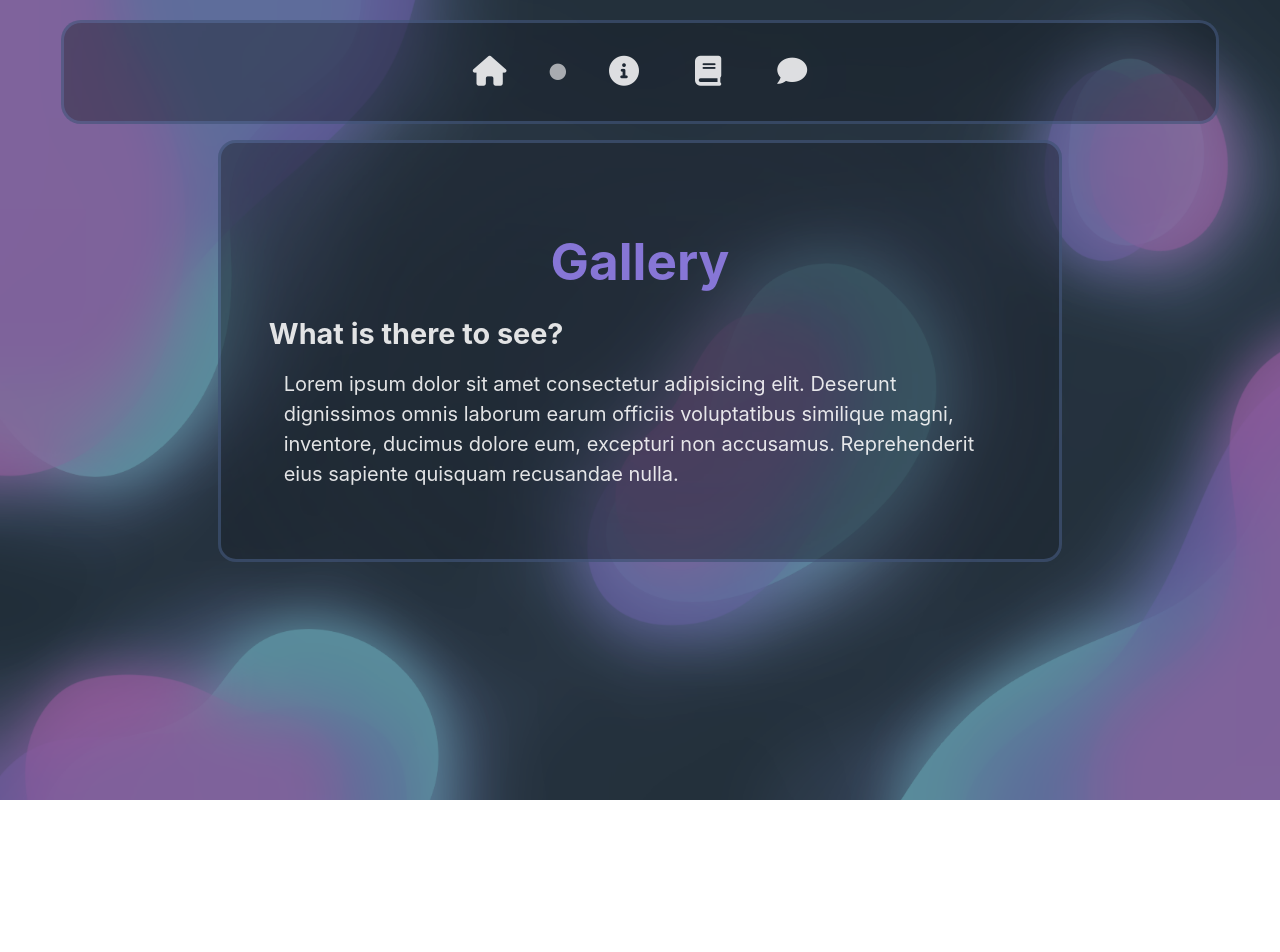
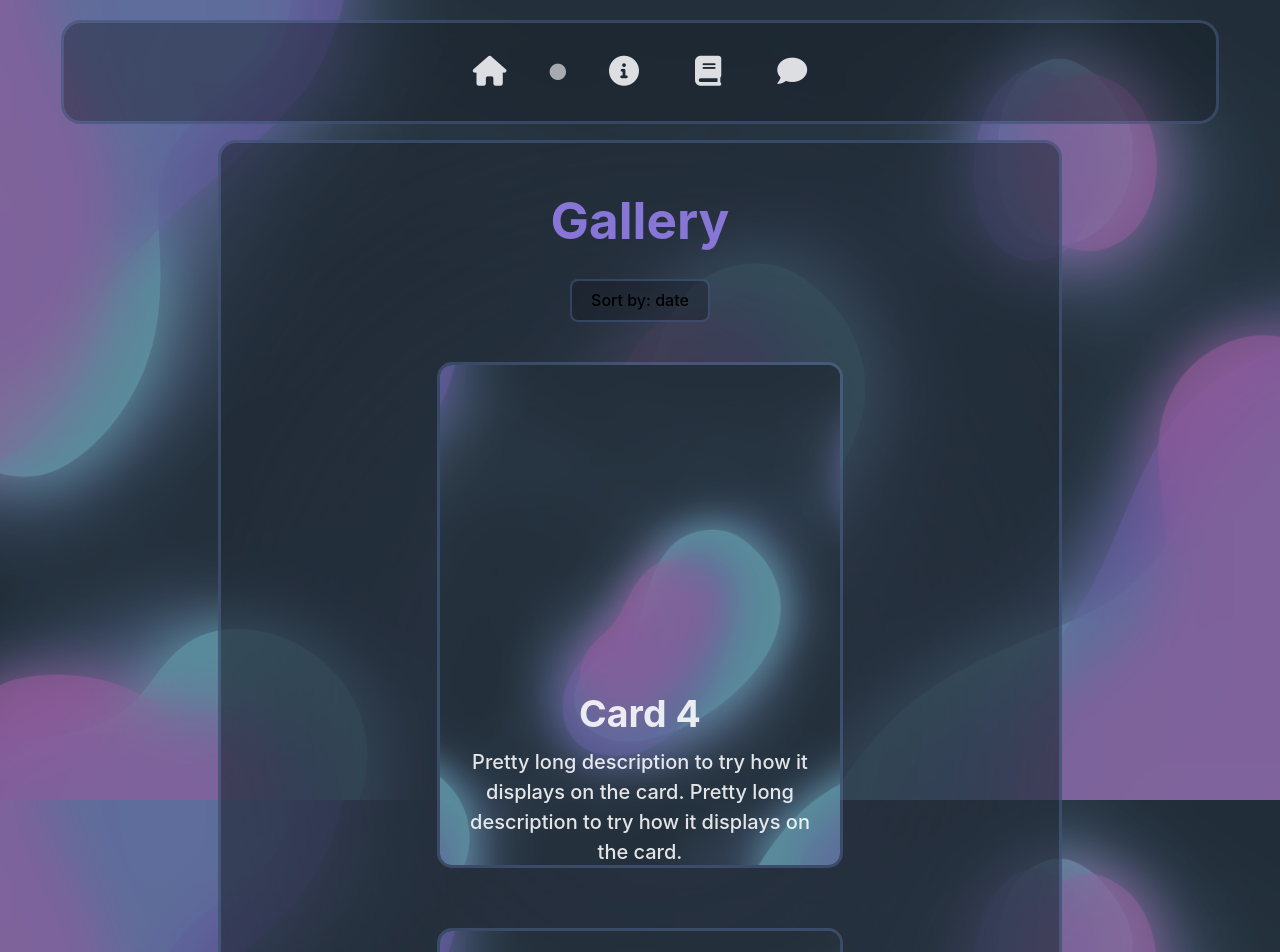
Before and after one commit to strawberries62534/portfolio, a Vue app: page /gallery in a window 1280 px wide. Shown: the top 952 px of the page. Before the commit the page ends 800 px from the top, so only its background shows below. Built offline with nearby package versions, Linux system fonts and the light colour scheme.

Commit message:
added gallery page with cards and json file for their content

```diff
--- a/src/App.vue
+++ b/src/App.vue
@@ -35,6 +35,7 @@ import Navbar from './components/Navbar.vue'
   max-width: 58%;
   padding: 3rem;
   padding-bottom: 10px;
+  padding-top: 15px;
   margin-bottom: 50px;
   background-color: #151d2468;
   backdrop-filter: blur(300px);
--- /dev/null
+++ b/src/assets/cards.json
@@ -0,0 +1,36 @@
+{
+  "cards": [
+    {
+      "id": 1,
+      "name": "Card 1",
+      "description": "Lorem ipsum dolor sit amet consectetur adipisicing elit. Ad, veniam.",
+      "date": "Jul 10, 2022",
+      "preview": "/src/assets/bubbles.png",
+      "file": "https://cdn.discordapp.com/attachments/851501348775657543/1130236878109560912/Clara_Cleo.png"
+    },
+    {
+      "id": 2,
+      "name": "Card 2",
+      "description": "This could be an artwork or a project.",
+      "date": "Oct 2, 2022",
+      "preview": "/src/assets/bubbles.png",
+      "file": "https://cdn.discordapp.com/attachments/851501348775657543/1130250075990409286/Pigeons.png"
+    },
+    {
+      "id": 3,
+      "name": "Card 3",
+      "description": "Here's how to do quotes: \"hey!\".",
+      "date": "Dec 10, 2022",
+      "preview": "/src/assets/bubbles.png",
+      "file": "https://cdn.discordapp.com/attachments/851501348775657543/1130236875714592869/Monster.png"
+    },
+    {
+      "id": 4,
+      "name": "Card 4",
+      "description": "Pretty long description to try how it displays on the card. Pretty long description to try how it displays on the card.",
+      "date": "Dec 10, 2022",
+      "preview": "/src/assets/bubbles.png",
+      "file": "https://cdn.discordapp.com/attachments/851501348775657543/1130235288329920572/Cool_Girl.png"
+    }
+  ]
+}
--- a/src/base.css
+++ b/src/base.css
@@ -10,6 +10,8 @@
   text-rendering: optimizeLegibility;
   -webkit-font-smoothing: antialiased;
   -moz-osx-font-smoothing: grayscale;
+
+  scrollbar-color: #6785bf99 #6785bf55;
 }
 
 body {
@@ -44,17 +46,18 @@ span {
 
 button {
   border-radius: 8px;
-  border: 1px solid transparent;
   padding: 0.6em 1.2em;
   font-size: 1em;
   font-weight: 500;
   font-family: inherit;
-  background-color: #1a1a1a;
   cursor: pointer;
   transition: border-color 0.25s;
+  background-color: #151d2468;
+  backdrop-filter: blur(300px);
+  border: 2px solid #6785bf55;
 }
 button:hover {
-  border-color: #646cff;
+  border-color: #6785bfff;
 }
 button:focus,
 button:focus-visible {
--- /dev/null
+++ b/src/components/Card.vue
@@ -0,0 +1,143 @@
+<template>
+  <a class="card" :href="file" target="_blank">
+    <div class="card-bg" :style="'background-image: url(' + preview + ');'"></div>
+
+    <div class="card-content">
+      <div class="popup">
+        <h2>Click to see</h2>
+      </div>
+
+      <div class="true-content">
+        <h2>{{ name }}</h2>
+        <p>{{ description }}</p>
+      </div>
+    </div>
+  </a>
+</template>
+
+<script>
+export default {
+  props: [
+    'name',
+    'description',
+    'date',
+    'preview',
+    'file'
+  ]
+}
+</script>
+
+<style scoped>
+.card:hover {
+  transform: scale(1.01);
+  border-color: #6785bfff;
+}
+
+.card:hover .card-bg {
+  transform: scale(1.2);
+  filter: brightness(1) blur(5px);
+}
+
+.card:hover .true-content {
+  transition: .2s ease-out;
+  opacity: 0;
+}
+
+.card:hover .popup {
+  opacity: 1;
+  transform: scale(1.5);
+}
+
+.card {
+  position: relative;
+  width: 400px;
+  height: 500px;
+  border: 3px solid #6785bf55;
+  border-radius: 15px;
+  margin: 20px;
+  align-self: flex-start;
+  overflow: hidden;
+  font-size: 25px;
+  transition: .2s ease-out;
+}
+
+.card-bg {
+  transition: .2s ease-out;
+  position: absolute;
+  object-fit: cover;
+  top: 0;
+  left: 0;
+  right: 0;
+  bottom: 0;
+  background-size: cover;
+  background-position: center;
+  z-index: 0;
+}
+
+.card-content {
+  position: relative;
+  transition: .2s ease-out;
+  display: flex;
+  flex-direction: column;
+  justify-content: center;
+  color: rgba(255, 255, 255, 0.87);
+  align-items: center;
+  text-align: center;
+  height: 100%;
+  z-index: 1;
+}
+
+.card-content .true-content {
+  margin-top: 15%;
+}
+
+.popup {
+  margin-top: 55%;
+  transition: .2s ease-out;
+  opacity: 0;
+}
+
+img {
+  height: 150px;
+}
+
+.title {
+  margin-left: 30px;
+  margin-right: 30px;
+}
+
+h2 {
+  margin: 0;
+  margin-bottom: 15px;
+  font-size: 1.5em;
+  text-align: center;
+}
+
+a {
+  text-decoration: none;
+}
+
+p {
+  margin: 0;
+  margin: 0 20px;
+  text-align: center;
+}
+
+@media screen and (max-width: 730px) {
+  .card-bg {
+    transform: scale(1.2);
+    filter: brightness(.75) blur(0);
+  }
+
+  .card:hover .popup {
+    margin-top: 55%;
+    transition: .2s ease-out;
+    opacity: 0;
+  }
+
+  .card:hover .true-content {
+    transition: .2s ease-out;
+    opacity: 100%;
+  }
+}
+</style>
--- a/src/components/Navbar.vue
+++ b/src/components/Navbar.vue
@@ -1,16 +1,16 @@
 <template>
   <div id="navbar">
-    <router-link to="/" title="Accueil">
+    <router-link to="/" title="Home">
       <i class="fas fa-home"></i>
     </router-link>
     <p class="dot">⬤</p>
-    <router-link to="/about-me" title="about-me">
+    <router-link to="/about-me" title="About me">
       <i class="fas fa-circle-info"></i>
     </router-link>
-    <router-link to="/gallery" title="gallery">
+    <router-link to="/gallery" title="Gallery">
       <i class="fas fa-book"></i>
     </router-link>
-    <router-link to="/contact" title="contact">
+    <router-link to="/contact" title="Contact">
       <i class="fas fa-comment"></i>
     </router-link>
   </div>
--- a/src/pages/Gallery.vue
+++ b/src/pages/Gallery.vue
@@ -1,11 +1,59 @@
 <template>
-  <section id="Introduction">
-    <h1><span>Gallery</span></h1>
-    <h2>What is there to see?</h2>
-    <p>Lorem ipsum dolor sit amet consectetur adipisicing elit. Deserunt dignissimos omnis laborum earum officiis
-      voluptatibus similique magni, inventore, ducimus dolore eum, excepturi non accusamus. Reprehenderit eius sapiente
-      quisquam recusandae nulla.</p>
-  </section>
+  <h1 class="title"><span>Gallery</span></h1>
+
+  <button @click="sort">Sort by: {{ sortBy }}</button>
+
+  <div class="cards">
+
+    <Card v-for="card in sortedCards" :key="card.id" :name="card.name" :description="card.description"
+      :preview="card.preview" :file="card.file" />
+    <div class="footer"></div>
+
+  </div>
 </template>
 
-<style scoped></style>
+<script>
+import Card from '../components/Card.vue'
+import cards from '../assets/cards.json'
+
+export default {
+  components: {
+    Card
+  },
+  data() {
+    const sortedCards = cards.cards.sort((a, b) => b.id - a.id); // Sort cards in reverse order by ID,
+    return {
+      sortedCards: sortedCards,
+      sortBy: "date", // Initially sorting by "date"
+    };
+  },
+  methods: {
+    sort() {
+      if (this.sortBy === "date") {
+        this.sortedCards.sort((a, b) => {
+          // Sort by name in ascending order
+          return a.name.localeCompare(b.name);
+        });
+        this.sortBy = "name";
+      } else if (this.sortBy === "name") {
+        this.sortedCards.sort((a, b) => b.id - a.id); // Revert to the initial sorting by ID
+        this.sortBy = "date";
+      }
+    },
+  },
+};
+</script>
+
+<style scoped>
+h2 {}
+
+.cards {
+  display: flex;
+  flex-wrap: wrap;
+  justify-content: center;
+  gap: 20px;
+  padding: 20px;
+  width: 100%;
+  box-sizing: border-box;
+}
+</style>
```
